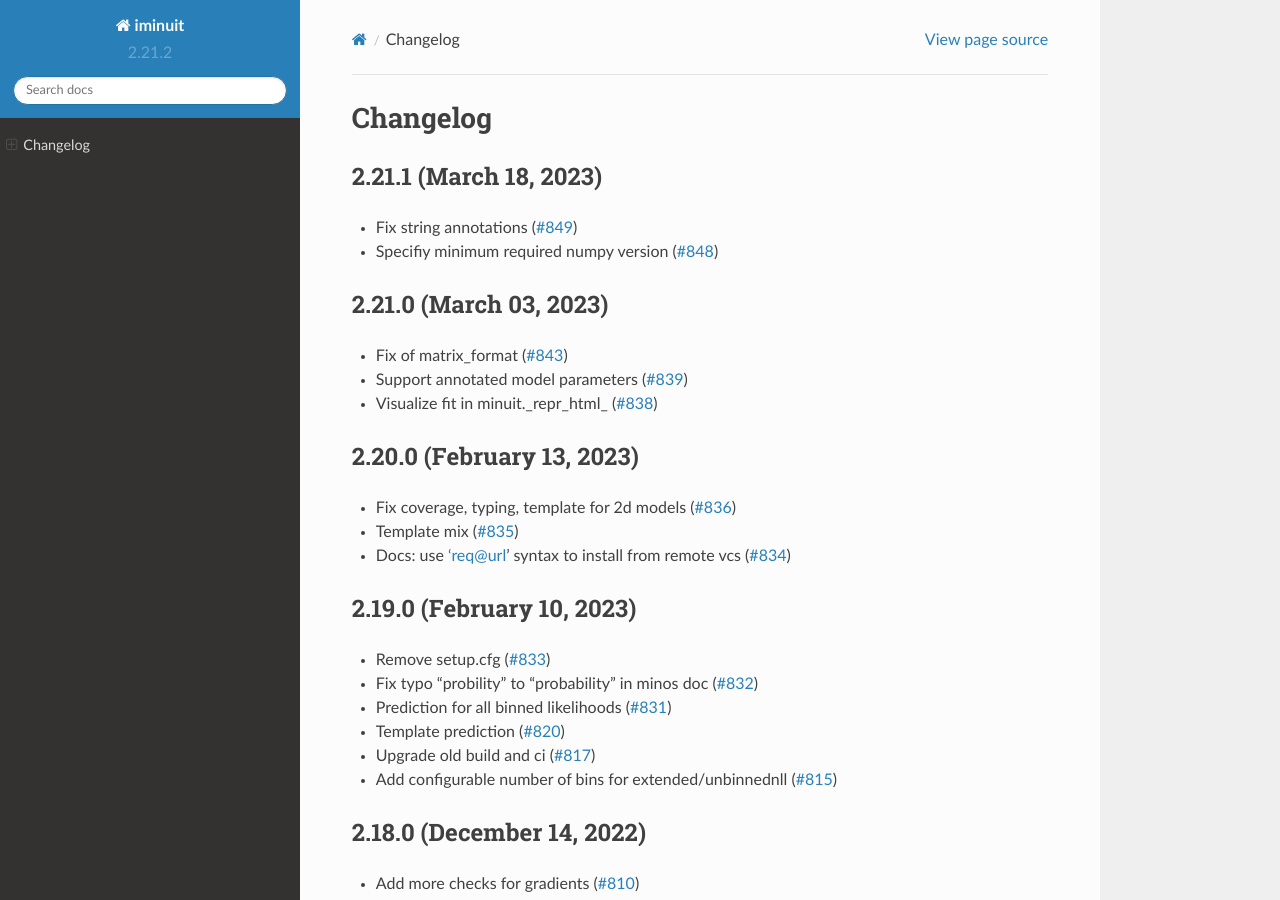
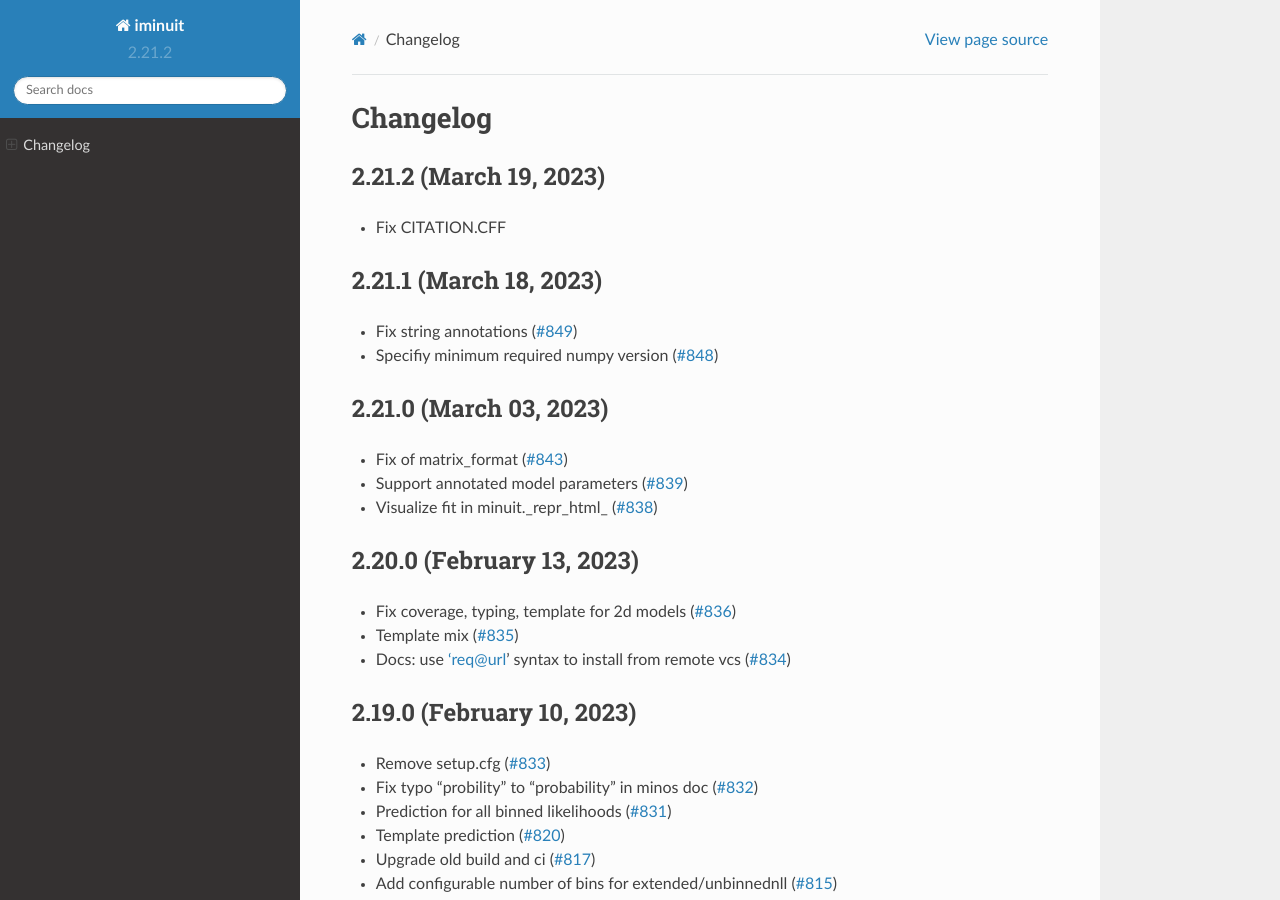
Before and after one commit to scikit-hep/iminuit, a Sphinx documentation site: the page built from doc/changelog.rst, in a window 1280 px wide and 900 px high. Built offline with Sphinx 7.4.7 and the Read the Docs theme 2.0.0, drawn with Linux system fonts in a browser that asks for light colours.

Commit message:
update changelog

```diff
--- a/doc/changelog.rst
+++ b/doc/changelog.rst
@@ -4,6 +4,10 @@
 
 Changelog
 =========
+
+2.21.2 (March 19, 2023)
+-----------------------
+- Fix CITATION.CFF
 
 2.21.1 (March 18, 2023)
 -----------------------
```
